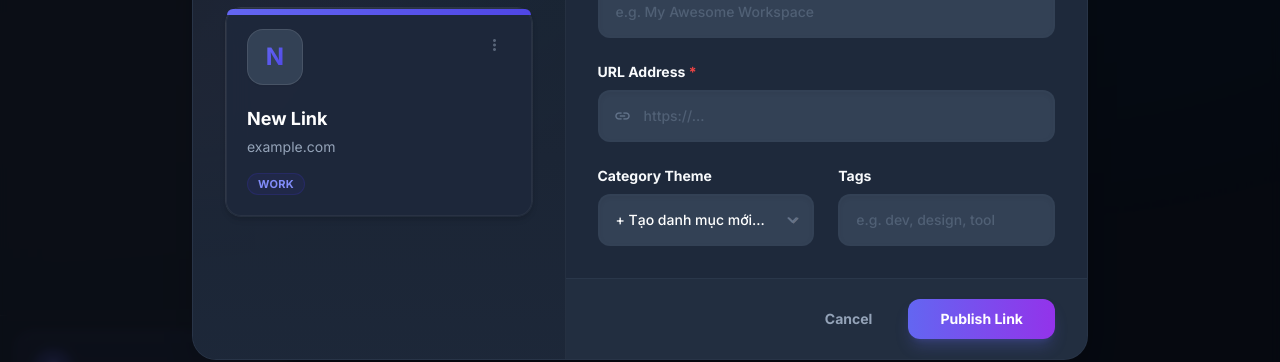
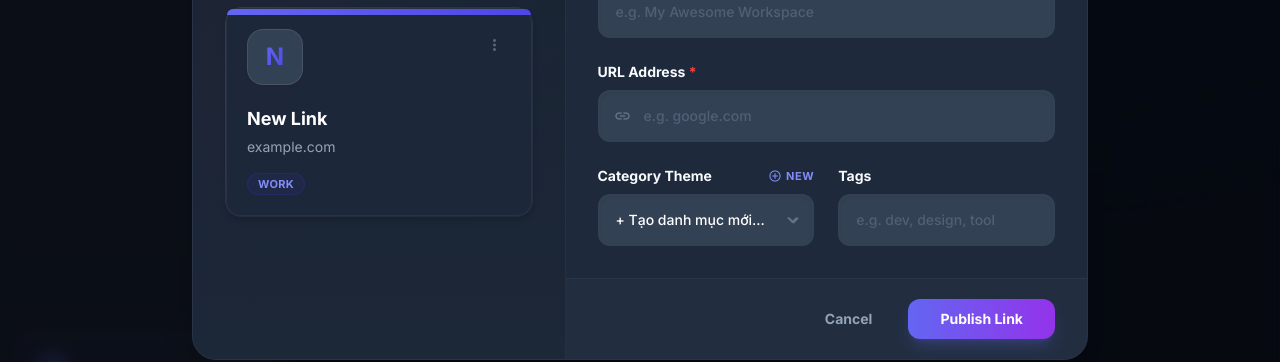
Before and after one commit to 1pixeljob-hue/hub-portal, a PHP site: page / in a window 1280 px wide, after a click that opens the changed part. Shown: the part 310-672 px from the top of the page. Run offline with PHP 8.4, Linux system fonts and the light colour scheme; data that the repository does not hold is empty; some libraries are stand-ins or nearby versions.

Commit message:
fix: change url input to text to avoid html5 validation conflict and add visible new category button

```diff
--- a/index.php
+++ b/index.php
@@ -361,13 +361,18 @@ endif; ?>
                                 <div class="absolute inset-y-0 left-0 pl-4 flex items-center pointer-events-none">
                                     <span class="material-symbols-outlined text-[18px] text-text-secondary-light">link</span>
                                 </div>
-                                <input id="link-url" class="w-full bg-surface-light-highlight dark:bg-surface-dark-highlight border-2 border-transparent focus:border-indigo-500 rounded-xl pl-11 pr-4 py-3.5 text-sm outline-none transition-all shadow-inner text-text-primary-light dark:text-white font-medium placeholder-text-secondary-light/60" required placeholder="https://..." type="url"/>
+                                <input id="link-url" class="w-full bg-surface-light-highlight dark:bg-surface-dark-highlight border-2 border-transparent focus:border-indigo-500 rounded-xl pl-11 pr-4 py-3.5 text-sm outline-none transition-all shadow-inner text-text-primary-light dark:text-white font-medium placeholder-text-secondary-light/60" required placeholder="e.g. google.com" type="text"/>
                             </div>
                         </div>
 
                         <div class="grid grid-cols-1 sm:grid-cols-2 gap-6">
                             <div class="group">
-                                <label class="block text-sm font-bold text-text-primary-light dark:text-text-primary-dark mb-2 group-focus-within:text-indigo-500 transition-colors">Category Theme</label>
+                                <div class="flex justify-between items-center mb-2">
+                                    <label class="block text-sm font-bold text-text-primary-light dark:text-text-primary-dark group-focus-within:text-indigo-500 transition-colors">Category Theme</label>
+                                    <button type="button" onclick="document.getElementById('add-category-modal').classList.add('active')" class="text-[11px] uppercase tracking-wider font-bold text-indigo-500 hover:text-indigo-600 dark:text-indigo-400 dark:hover:text-indigo-300 transition-colors flex items-center gap-1">
+                                        <span class="material-symbols-outlined text-[14px]">add_circle</span> New
+                                    </button>
+                                </div>
                                 <div class="relative">
                                     <select id="link-category" class="w-full appearance-none bg-surface-light-highlight dark:bg-surface-dark-highlight border-2 border-transparent focus:border-indigo-500 rounded-xl pl-4 pr-10 py-3.5 text-sm outline-none transition-all shadow-inner text-text-primary-light dark:text-white font-medium cursor-pointer">
                                         <?php foreach ($categories as $key => $cat): ?>
--- a/js/script.js
+++ b/js/script.js
@@ -183,7 +183,12 @@ window.deleteLink = function (id) {
 window.submitForm = function (event) {
     event.preventDefault();
 
-    const url = document.getElementById('link-url').value;
+    let url = document.getElementById('link-url').value.trim();
+    if (url && !/^https?:\/\//i.test(url)) {
+        url = 'https://' + url;
+        document.getElementById('link-url').value = url;
+    }
+
     const title = document.getElementById('link-title').value;
     const category = document.getElementById('link-category').value;
     const tagsInput = document.getElementById('link-tags').value;
```
